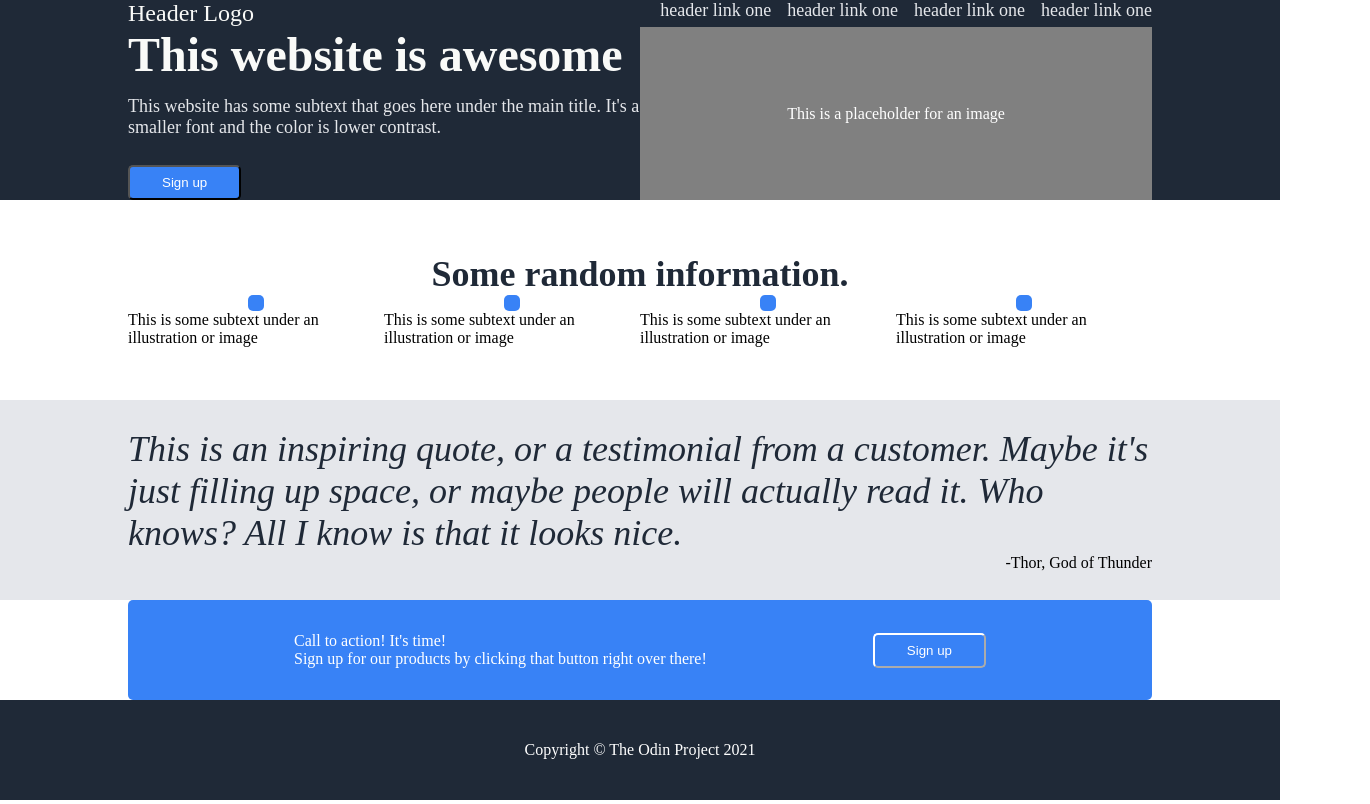
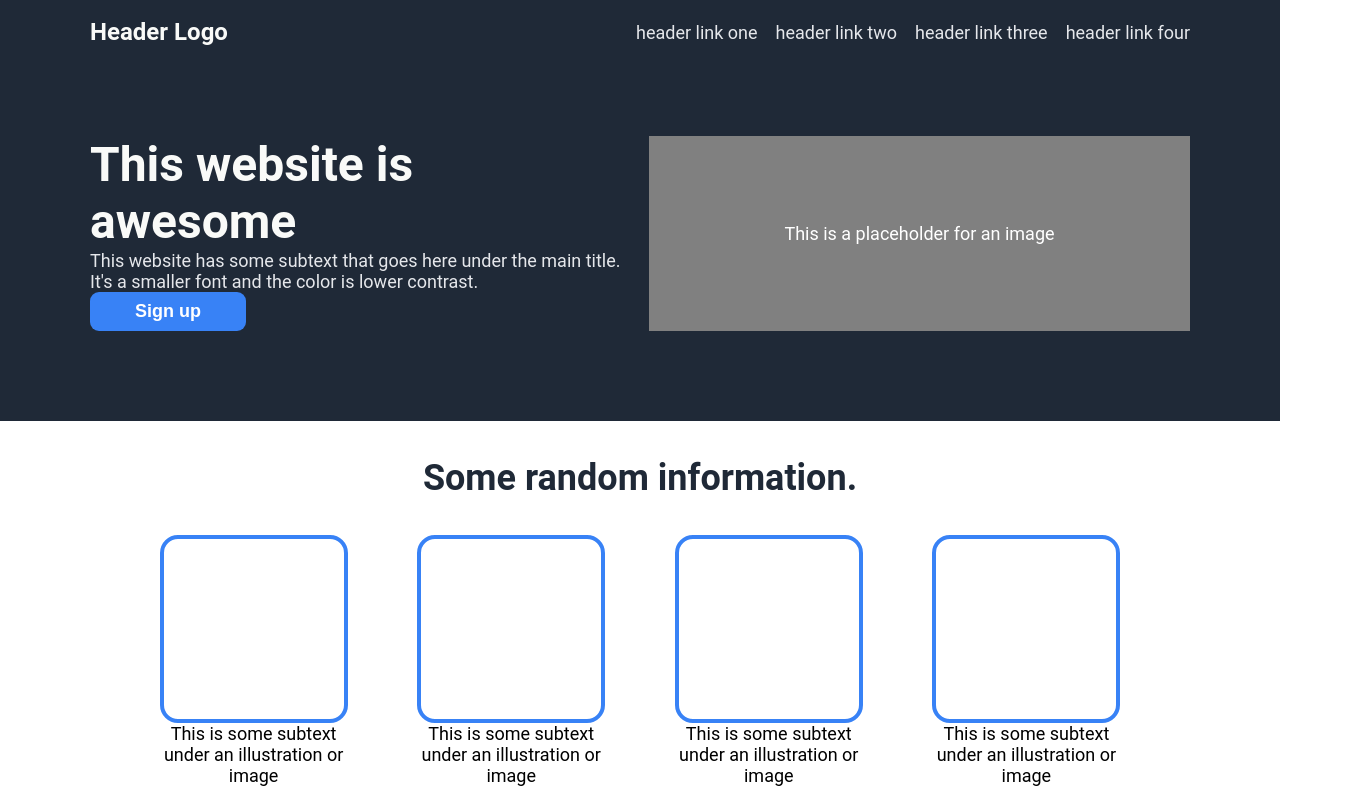
Before and after one commit to mgaray99/landing-page, a plain HTML site: page index.html in a window 1280 px wide. Shown: the top 804 px of the page, 1370 px wide, since content can reach past the window. Drawn offline with Linux system fonts and the light colour scheme.

Commit message:
Redid page with less aggressive flex styling

```diff
--- a/index.html
+++ b/index.html
@@ -7,62 +7,54 @@
     <link rel="stylesheet" href="./styles.css">
 </head>
 <body>
-    <div class="top">
-        <div class="header">
-            <header>Header Logo</header>
-            <ul class="links">
+    <header>
+        <h1 class="logo">Header Logo</h1>
+        <ul class="navigation">
             <li><a>header link one</a></li>
-                <li><a>header link one</a></li>
-                <li><a>header link one</a></li>
-                <li><a>header link one</a></li>
-            </ul></div>
+            <li><a>header link two</a></li>
+            <li><a>header link three</a></li>
+            <li><a>header link four</a></li>
+        </ul></header>
+    <div class="content">
         <div class="hero">
             <div class="text">
-                    <div class="main"><strong>This website is awesome</strong></div>
-                    <div class="secondary">This website has some subtext that goes here under the main title. It's a smaller font and the color is lower contrast.</div>
-                    <button class="rounded">Sign up</button>
-                </div>
+                <h1 class="main">This website is awesome</h1>
+                <p class="secondary">This website has some subtext that goes here under the main title. It's a smaller font and the color is lower contrast.</p>
+                <button>Sign up</button></div>
             <div class="image">This is a placeholder for an image</div>
         </div>
-    </div>
-    <div class="middle-top">
         <div class="info">
-            <div class="title"><strong>Some random information.</strong></div>
+            <h1 class="title">Some random information.</h1>
             <div class="items">
                 <div class="item">
-                    <div class="image rounded"></div>
+                    <div class="image"></div>
                     <div class="text">This is some subtext under an illustration or image</div>
                 </div>
                 <div class="item">
-                    <div class="image rounded"></div>
+                    <div class="image"></div>
                     <div class="text">This is some subtext under an illustration or image</div>
                 </div>
                 <div class="item">
-                    <div class="image rounded"></div>
+                    <div class="image"></div>
                     <div class="text">This is some subtext under an illustration or image</div>
                 </div>
                 <div class="item">
-                    <div class="image rounded"></div>
+                    <div class="image"></div>
                     <div class="text">This is some subtext under an illustration or image</div>
                 </div></div>
         </div>
+        <div class ="quote">
+            <em class="text">This is an inspiring quote, or a testimonial from a customer. Maybe it's just filling up space, or maybe people will actually read it. Who knows? All I know is that it looks nice.</em>
+            <strong class="credit">-Thor, God of Thunder</strong>
         </div>
-    <div class="middle-bottom">
-        <div class ="quote">
-            <div class="text"><em>This is an inspiring quote, or a testimonial from a customer. Maybe it's just filling up space, or maybe people will actually read it. Who knows? All I know is that it looks nice.</em></div>
-            <div class="credit">-Thor, God of Thunder</div>
+        <div class="call-to-action">
+            <div class="text">
+                <div class="main"><strong>Call to action! It's time!</strong></div>
+                <div class="secondary">Sign up for our products by clicking that button right over there!</div>
+            </div>
+            <button>Sign up</button>
         </div>
     </div>
-    <div class="bottom">
-        <div class="call-to-action rounded">
-            <div class="text">
-                <div class="main">Call to action! It's time!</div>
-                <div class="secondary">Sign up for our products by clicking that button right over there!</div>
-            </div>
-            <button class="rounded">Sign up</button></div>
-        <div class="footer">
     <footer>Copyright &#169 The Odin Project 2021</footer>
-        </div>
-    </div>
 </body>
 </html>
--- a/styles.css
+++ b/styles.css
@@ -1,135 +1,106 @@
-body {
-    margin: 0px;
-    padding: 0px;
-    height: 100vh;
-    display: flex;
-    flex-direction: column;
+* {
+    margin: 0;
+    padding: 0;
 }
 
-.top, .middle-top, .middle-bottom, .bottom {
-    flex: 1 1 0;
-    display: flex;
-    flex-direction: column;
-    justify-content: space-evenly;
+body {
+    font-family: Roboto, sans-serif;
+    font-size: 18px;
 }
 
-.top, .middle-top, .middle-bottom {
-    padding-left: 10%;
-    padding-right: 10%;
+/* header */
+
+header {
+    background-color: #1f2937;
+    display: flex;
+    align-items: center;
+    justify-content: space-between;
+    padding: 1em 5em 0;
 }
 
-.top {
-    justify-content: flex-start;
-}
-
-.top, .footer {
-    background-color: #1f2937;
-}
-
-.middle-bottom, .middle-top {
-    justify-content: center;
-}
-
-.middle-bottom {
-    background-color: #e5e7eb;
-}
-
-.bottom {
-    justify-content: flex-end;
-}
-
-.header {
-    display: flex;
-    justify-content: space-between;
-}
-
-header {
+.logo {
     font-size: 24px;
-}
-
-header, .hero .text .main {
     color: #f9faf8;
 }
 
-.links, .hero .text .secondary {
+.navigation {
+    list-style: none;
+    color: #e5e7eb;
+    font-size: 18px;
+    display: flex;
+    flex-direction: row;
+    gap: 1em; /* equivalent to a ' ' between each list item, scaled by font size */
+}
+
+/* content */
+
+/* hero */
+
+.hero {
+    background-color: #1f2937;
+    display: flex;
+    justify-content: center;
+    padding: 5em 5em;
+    gap: 1em;
+}
+
+.hero .text,
+.hero .image {
+    flex: 1;
+}
+
+.hero .text .main{
+    font-size: 48px;
+    color: #f9faf8;
+}
+
+.hero .text .secondary{
     font-size: 18px;
     color: #e5e7eb;
 }
 
-.links {
-    display: flex;
-    gap: 16px;
-}
-
-ul {
-    list-style: none;
-    padding: 0;
-    margin: 0;
-}
-
-.hero {
-    display: flex;
-    justify-content: center;
-    flex: 1;
-}
-
-.hero .text, .hero .image{
-    flex: 1;
-}
-
-.hero .text {
-    display: flex;
-    flex-direction: column;
-}
-
-.hero .text .main,
-.hero .text .secondary{
-    flex: 1;
-}
-
-.hero .text .main {
-    font-size: 48px;
-}
-
-.hero .text .secondary {
+.hero .text button{
     font-size: 18px;
-}
-
-.hero .text button {
-    align-self: flex-start;
-}
-
-button {
     background-color: #3882f6;
+    border-width: 0px;
     color: white;
-    padding: 8px 32px;
-}
-
-.rounded {
-    border-radius: 5px;
+    font-weight: bolder;
+    padding: 0.5em 2.5em;
+    border-radius: 0.5em;
 }
 
 .hero .image {
     background-color: gray;
     color: white;
+    text-align: center;
     display: flex;
     justify-content: center;
     align-items: center;
 }
 
+/* info */
+
 .info {
     display: flex;
     flex-direction: column;
+    justify-content: center;
     align-items: center;
+    padding: 0 5em;
 }
 
-.info .title, .quote .text {
+.info .title {
+    padding: 1em 0;
     font-size: 36px;
-    color: #1f2937
+    color: #1f2937;
 }
 
 .info .items {
     display: flex;
+    justify-content: space-evenly;
+    width: 100%;
+    font-size: 36px;
+    padding: 0 5em 2.5em;
+    flex-wrap: wrap;
 }
 
 .info .items .item {
@@ -139,48 +110,75 @@ button {
 }
 
 .info .items .item .image {
-    border: 8px solid #3882f6;
+    font-size: 18px;
+    border: 0.25em solid #3882f6;
+    border-radius: 1em;
+    width: 10em;
+    height: 10em;
 }
 
+.info .items .item .text {
+    font-size: 18px;
+    width: 10em;
+    text-align: center;
+}
+
+/* quote */
+
 .quote {
+    background-color: #e5e7eb;
+    padding: 5em 5em;
     display: flex;
     flex-direction: column;
-    align-items: center;
+    justify-content: center;
+}
+
+.quote .text {
+    font-size: 36px;
+    color: #1f2937;
+    padding: 0 2.5em;
 }
 
 .quote .credit {
-    align-self: flex-end;
+    font-size: 18px;
+    text-align: right;
+    padding: 0 5em;
 }
 
+/* call to action */
+
 .call-to-action {
+    font-size: 18px;
+    margin: 5em 5em;
+    background-color: #3882f6;
+    color: white;
     display: flex;
-    justify-content: space-evenly;
+    justify-content: space-between;
     align-items: center;
-    background-color: #3882f6;
-    flex: 1;
-    margin-left: 10%;
-    margin-right: 10%;
+    border-radius: 0.5em;
+    padding: 0em 5em;
 }
 
 .call-to-action .text {
-    display: flex;
-    flex-direction: column;
-    color: white;
+    padding: 2.5em 0;
 }
 
-.call-to-action .text .main,
-.call-to-action .text .secondary{
-    flex: 1;
+.call-to-action button{
+    font-size: 18px;
+    background-color: #3882f6;
+    border-color: white;
+    color: white;
+    font-weight: bolder;
+    padding: 0.5em 2.5em;
+    border-radius: 0.5em;
 }
 
-.call-to-action button {
-    border-color: white;
+/* footer */
+
+footer {
+    background-color: #1f2937;
+    color: #e5e7eb;
+    font-size: 18px;
+    text-align: center;
+    padding: 2.5em 0;
 }
-
-.footer {
-    display: flex;
-    justify-content: center;
-    align-items: center;
-    color: white;
-    flex: 1;
-}
```
Lines whose indentation alone changed are shown as unchanged.
